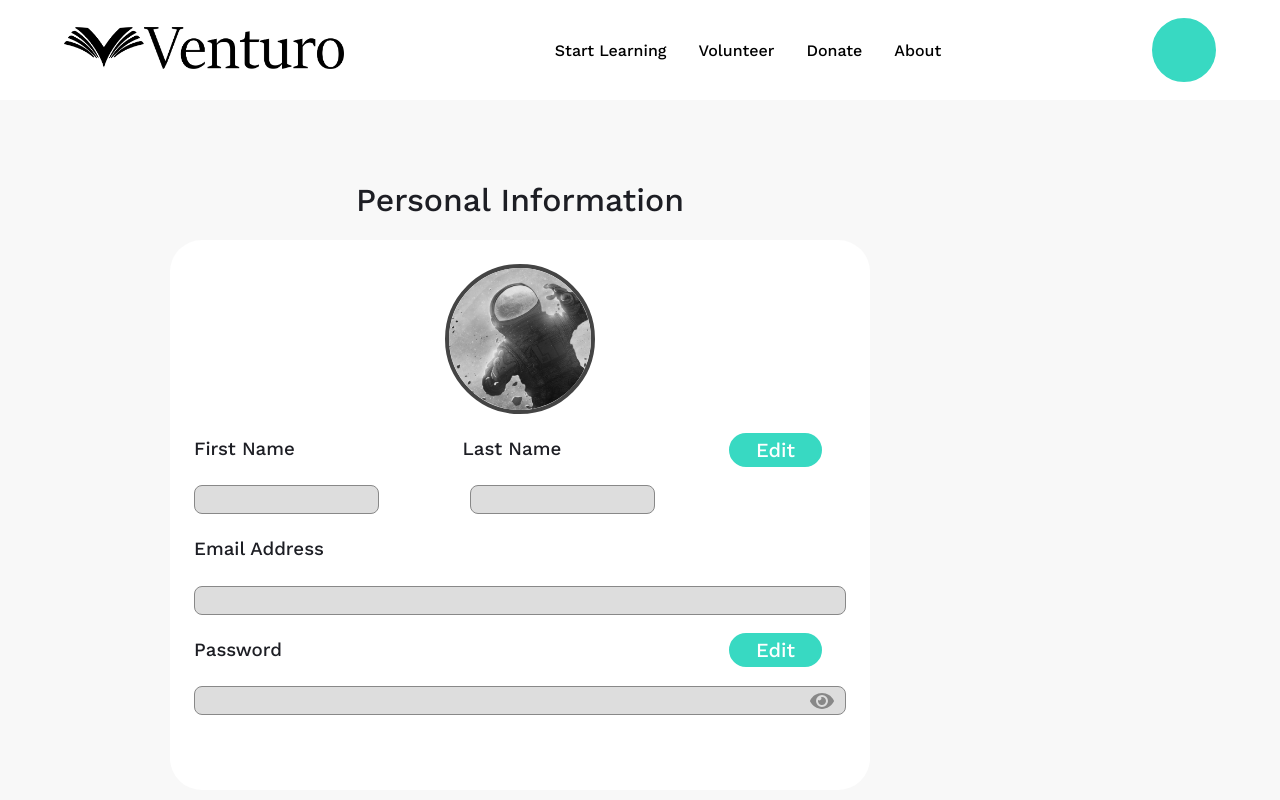
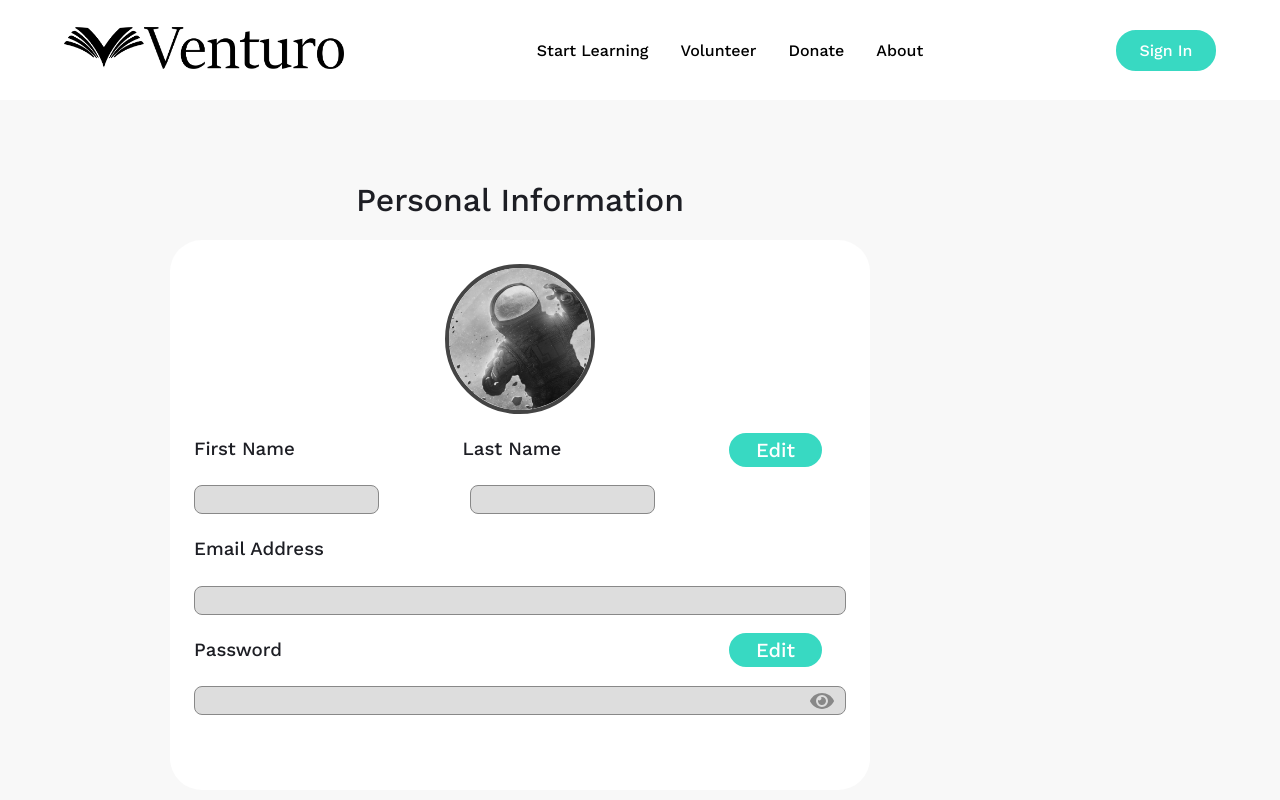
Before and after one commit to Arnav350/venturo, a React (Create React App) app: page /Account in a window 1280 px wide. Shown: the top 800 px of the page. Built offline with nearby package versions, Linux system fonts and the light colour scheme; no server answers.

Commit message:
Fixed user on nav error

```diff
--- a/src/components/Nav.css
+++ b/src/components/Nav.css
@@ -102,6 +102,7 @@
   background-color: #ffffff;
   padding: 12px 20px;
   border-radius: 8px;
+  z-index: 3;
   box-shadow: 0px 0px 10px rgba(0, 0, 0, 0.2);
 }
 
--- a/src/components/Nav.jsx
+++ b/src/components/Nav.jsx
@@ -71,7 +71,7 @@ function Nav() {
       </ul>
       {loading ? (
         <Skeleton height={64} width={100} />
-      ) : Object.keys(user) === 0 ? (
+      ) : Object.keys(user).length === 0 ? (
         <button
           className="nav-signin blue-button"
           onClick={() => openSign("in")}
@@ -81,16 +81,14 @@ function Nav() {
       ) : (
         <div className="nav-info">
           <button className="nav-profile blue-button" onClick={dropdown}>
-            {/* {user.email.toUpperCase()[0]} */}
+            {user.email.toUpperCase()[0]}
           </button>
           <div className="nav-dropdown">
             <div className="nav-personal">
-              <div className="nav-pfp">
-                {/* {user.email.toUpperCase()[0]} */}
-              </div>
+              <div className="nav-pfp">{user.email.toUpperCase()[0]}</div>
               <div className="nav-name">FIRST LAST</div>
             </div>
-            <div className="nav-email">{/* {user.email} */}</div>
+            <div className="nav-email">{user.email}</div>
             <div className="nav-manage">Manage Account</div>
             <button className="nav-signout blue-button" onClick={logout}>
               Sign Out
```
